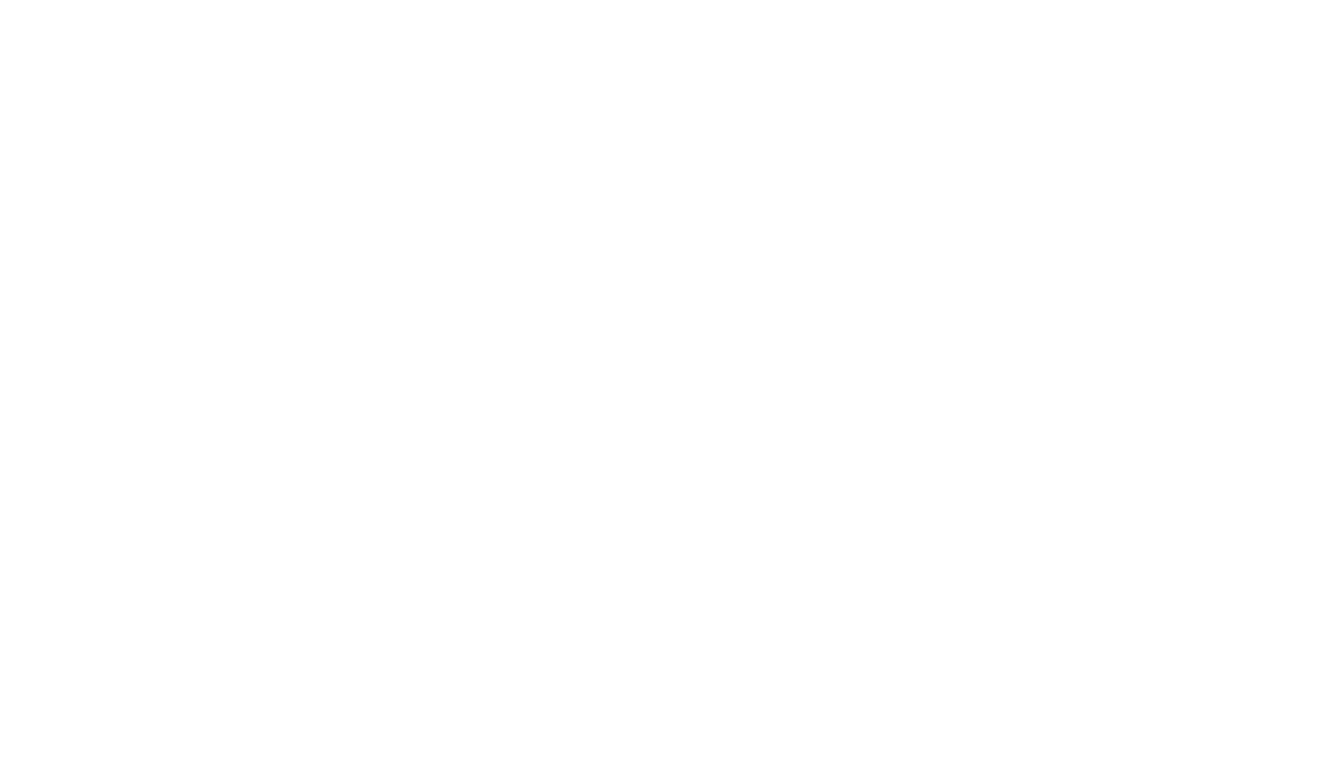
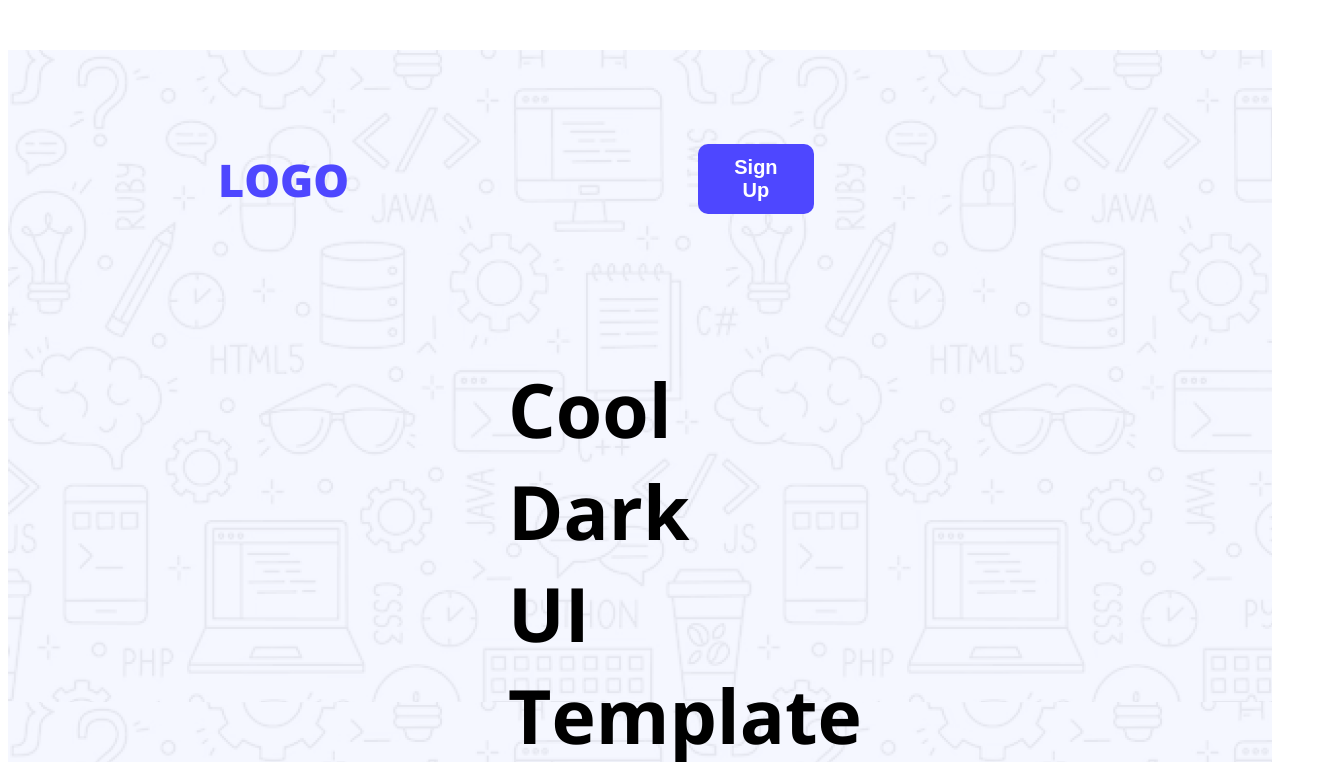
Before and after one commit to Hemale16/Assignment-01, a plain HTML site: page index.html in a window 1280 px wide. Shown: the top 762 px of the page, 1320 px wide, since content can reach past the window. Drawn offline with nearby package versions, Linux system fonts and the light colour scheme.

Commit message:
added header

```diff
--- a/index.html
+++ b/index.html
@@ -4,8 +4,40 @@
     <meta charset="UTF-8">
     <meta name="viewport" content="width=device-width, initial-scale=1.0">
     <title>My First Assignment</title>
+    <link rel="preconnect" href="https://fonts.googleapis.com">
+<link rel="preconnect" href="https://fonts.gstatic.com" crossorigin>
+<link href="https://fonts.googleapis.com/css2?family=Inter:ital,opsz,wght@0,14..32,100..900;1,14..32,100..900&family=Open+Sans:ital,wght@0,300..800;1,300..800&display=swap" rel="stylesheet">
+    <link rel="stylesheet" href="style/assignment.css">
 </head>
-<body>
+<body class="open-sans-normal">
+    <header class="header">
+        <nav>
+            <h3 class="nav-title">LOGO</h3>
+            <ul>
+                <li><a href=""><button class="btn-primary">Sign Up</button></a></li>
+            </ul>
+        </nav>
+        <div class="banner">
+            <div class="banner-content">
+                <h1 class="banner-greetings">Cool Dark UI Template for  Web flow Agencies!</h1>
+                <ul>
+                    <button class="btn-primary">Stay Focused</button>
+                </ul>
+            </div>
 
+        </div>
+    </header>
+    <main>
+        <nav class="action">
+            <div class="action-content"></div>
+            <h1>See it in Action</h1>
+            <p class="action-description">Explore the live preview and imagine your brand in this bold new look.</p>
+            <button>Launch Live Preview</button>
+        </nav>
+        <img src="Assets/wc-mini.png" alt="">
+    </main>
+    <footer>
+
+    </footer>
 </body>
 </html>
--- /dev/null
+++ b/style/assignment.css
@@ -0,0 +1,67 @@
+
+.open-sans-normal {
+  font-family: "Open Sans", sans-serif;
+  font-optical-sizing: auto;
+  font-style: normal;
+  font-variation-settings:
+    "wdth" 100;
+}
+
+
+nav{
+    display: flex;
+    align-items: center;
+    justify-content: space-between;
+    margin: 50px 210px;
+
+}
+
+.nav-title{
+    font-weight: 800;
+    font-size: 45px;
+    color: #4E47FF;
+}
+
+nav ul li{
+    list-style: none;
+    margin-right: 80px;
+
+}
+nav ul{
+    display: flex;
+    list-style: none;
+}
+
+.btn-primary{
+    background-color: #4E47FF;
+    font-weight: bold;
+    font-size: 20px;
+    color: white;
+    padding: 12px 36px;
+    border-radius: 10px;
+    list-style: none;
+    justify-content: center;
+    list-style: none;
+    margin: 78px 309px;
+    border: none;
+
+}
+.banner-greetings{
+    font-weight: 700;
+    font-size: 75px;
+    align-content: center;
+
+
+
+}
+.banner-content{
+margin: 20px 500px;
+justify-content: center;
+}
+
+.header{
+    background-image: url(../Assets/Hero-bg.png);
+    margin: 0 ;
+
+
+}
```
